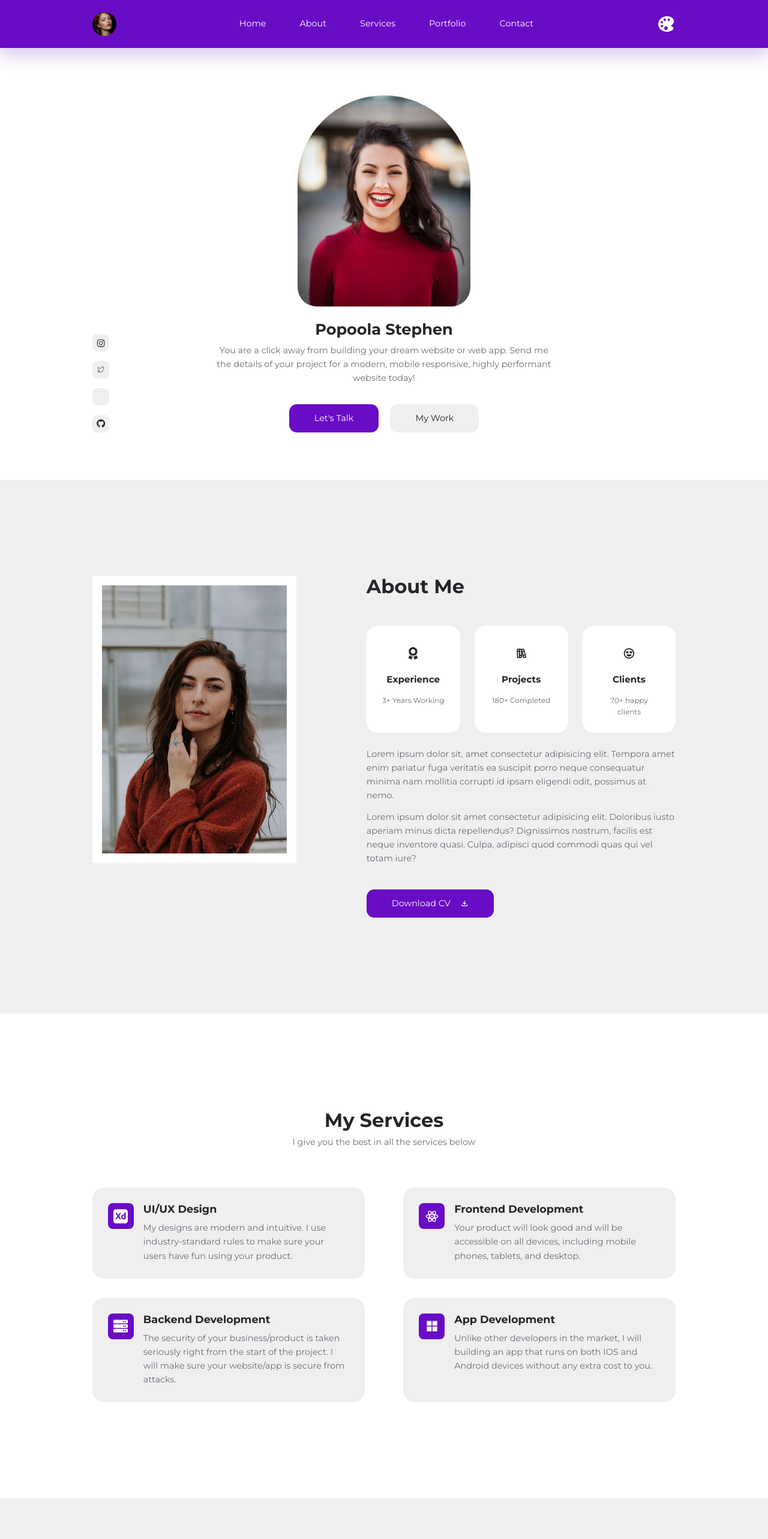
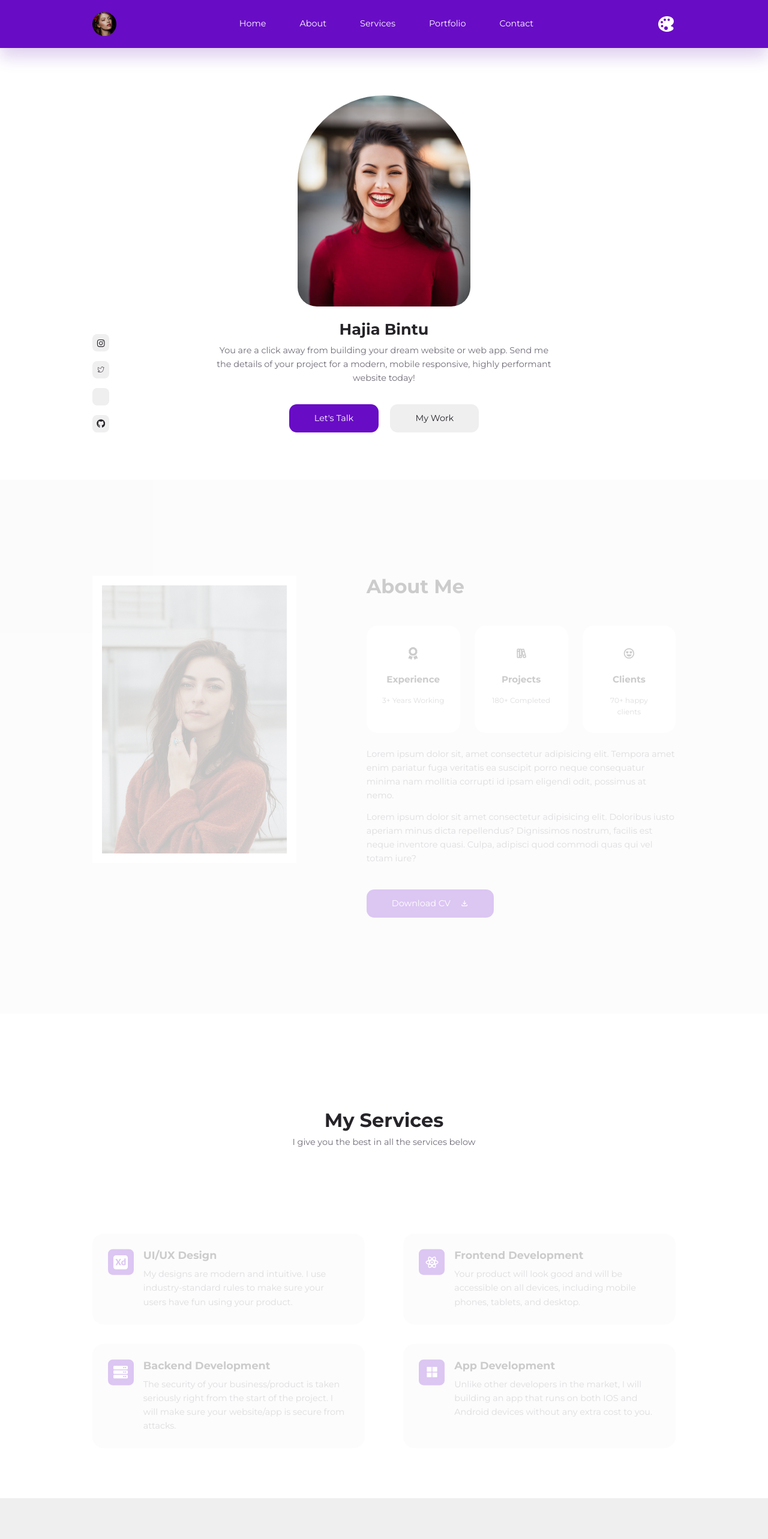
Before and after one commit to steph-ayo/portfolio-website-with-theme-customization, a React (Create React App) app: page / in a window 1280 px wide. Shown: the top 2566 px of the page at 60% size. Built offline with nearby package versions, Linux system fonts and the light colour scheme.

Commit message:
Final completion

```diff
--- a/package.json
+++ b/package.json
@@ -8,6 +8,7 @@
     "@testing-library/user-event": "^13.5.0",
     "@tsparticles/all": "^3.3.0",
     "@tsparticles/react": "^3.0.0",
+    "aos": "^2.3.4",
     "react": "^18.2.0",
     "react-dom": "^18.2.0",
     "react-icons": "^5.0.1",
--- a/src/sections/about/About.jsx
+++ b/src/sections/about/About.jsx
@@ -7,7 +7,7 @@ import "./about.css";
 
 const About = () => {
   return (
-    <section id="about">
+    <section id="about" data-aos="fade-in">
       <div className="container about__container">
         <div className="about__left">
           <div className="about__portrait">
--- a/src/sections/contact/Contact.jsx
+++ b/src/sections/contact/Contact.jsx
@@ -6,7 +6,7 @@ const Contact = () => {
     <section id="contact">
       <h2>Get In Touch</h2>
       <p>Shoot me a message via any of the links below!</p>
-      <div className="container contact__container">
+      <div className="container contact__container" data-aos="fade-up">
         {contacts.map((contact) => (
           <a
             key={contact.id}
--- a/src/sections/faqs/FAQs.jsx
+++ b/src/sections/faqs/FAQs.jsx
@@ -1,8 +1,15 @@
+import { useEffect } from "react";
 import faqs from "./data";
 import FAQ from "./FAQ";
+import AOS from "aos";
+import "aos/dist/aos.css";
 import "./faqs.css";
 
 export const FAQs = () => {
+  useEffect(() => {
+    AOS.init({ duration: 2000 });
+  });
+
   return (
     <section id="faqs">
       <h2>Frequently Asked Questions</h2>
@@ -11,7 +18,7 @@ export const FAQs = () => {
         if you still have some more questions, shoot me a message from the
         contact section!
       </p>
-      <div className="container faqs__container">
+      <div className="container faqs__container" data-aos="fade-in">
         {faqs.map((faq) => (
           <FAQ key={faq.id} faq={faq} />
         ))}
--- a/src/sections/header/Header.jsx
+++ b/src/sections/header/Header.jsx
@@ -1,21 +1,28 @@
+import { useEffect } from "react";
 import HeaderImage from "../../assets/header.jpg";
 import data from "./data";
+import AOS from "aos";
+import "aos/dist/aos.css";
 import "./header.css";
 
 const Header = () => {
+  useEffect(() => {
+    AOS.init({ duration: 2000 });
+  }, []);
+
   return (
     <header id="header">
       <div className="container header__container">
-        <div className="header__profile">
+        <div className="header__profile" data-aos="fade-in">
           <img src={HeaderImage} alt="Header Portait" />
         </div>
-        <h3>Popoola Stephen</h3>
-        <p>
+        <h3 data-aos="fade-up">Hajia Bintu</h3>
+        <p data-aos="fade-up">
           You are a click away from building your dream website or web app. Send
           me the details of your project for a modern, mobile responsive, highly
           performant website today!
         </p>
-        <div className="header__cta">
+        <div className="header__cta" data-aos="fade-up">
           <a href="#contact" className="btn primary">
             Let's Talk
           </a>
--- a/src/sections/portfolio/Projects.jsx
+++ b/src/sections/portfolio/Projects.jsx
@@ -2,7 +2,7 @@ import Project from "./Project";
 
 const Projects = ({ projects }) => {
   return (
-    <div className="portfolio__projects">
+    <div className="portfolio__projects" data-aos="fade-up">
       {projects.map((project) => (
         <Project key={project.id} project={project} />
       ))}
--- a/src/sections/services/Services.jsx
+++ b/src/sections/services/Services.jsx
@@ -7,7 +7,7 @@ const Services = () => {
     <section id="services">
       <h2>My Services</h2>
       <p>I give you the best in all the services below</p>
-      <div className="container services__container">
+      <div className="container services__container" data-aos="fade-up">
         {data.map((item) => (
           <Card key={item.id} className="service light">
             <div className="service__icon">{item.icon}</div>
```
Also changed, not shown: 1 other file (tests, documents, lock files or other folders).
